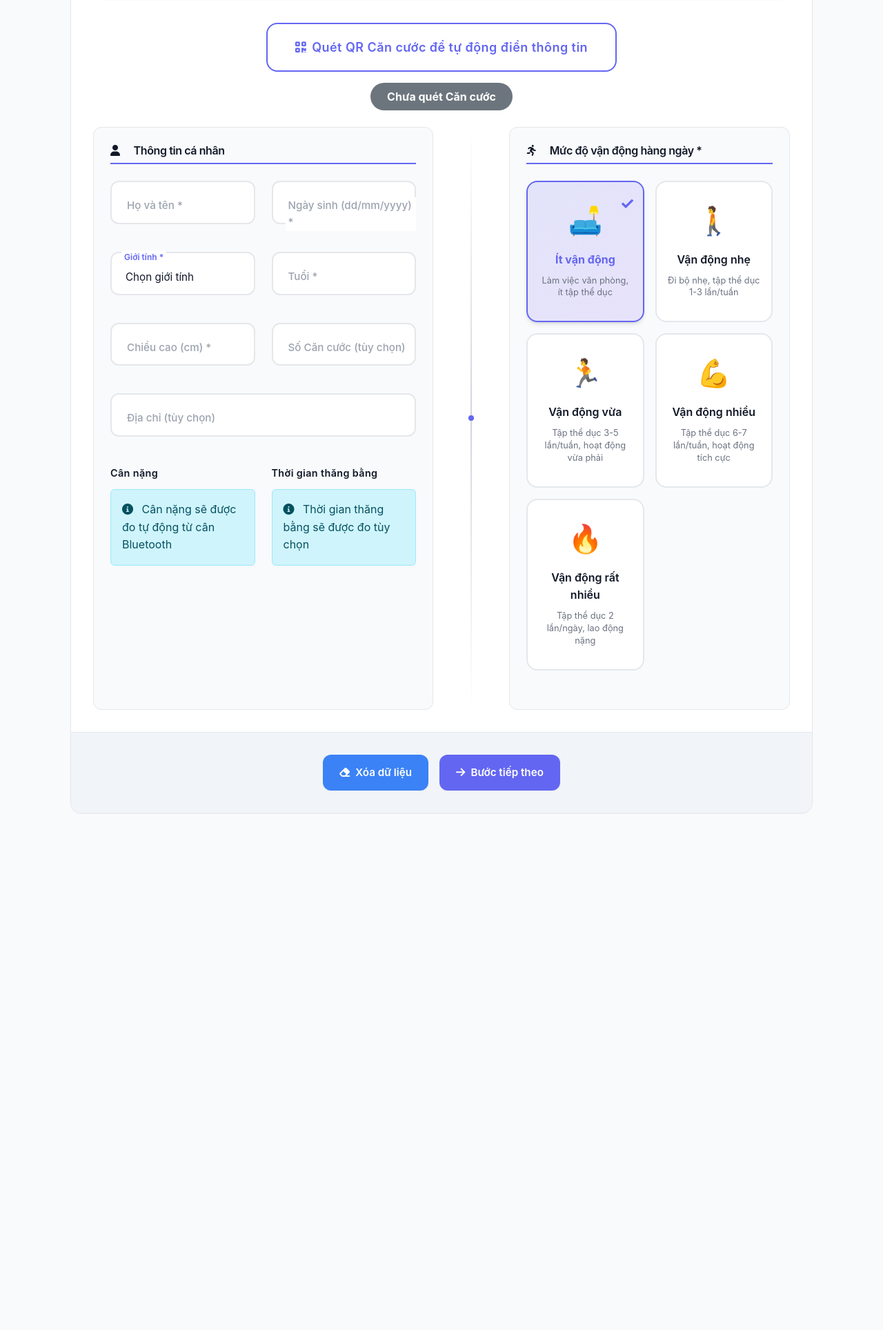
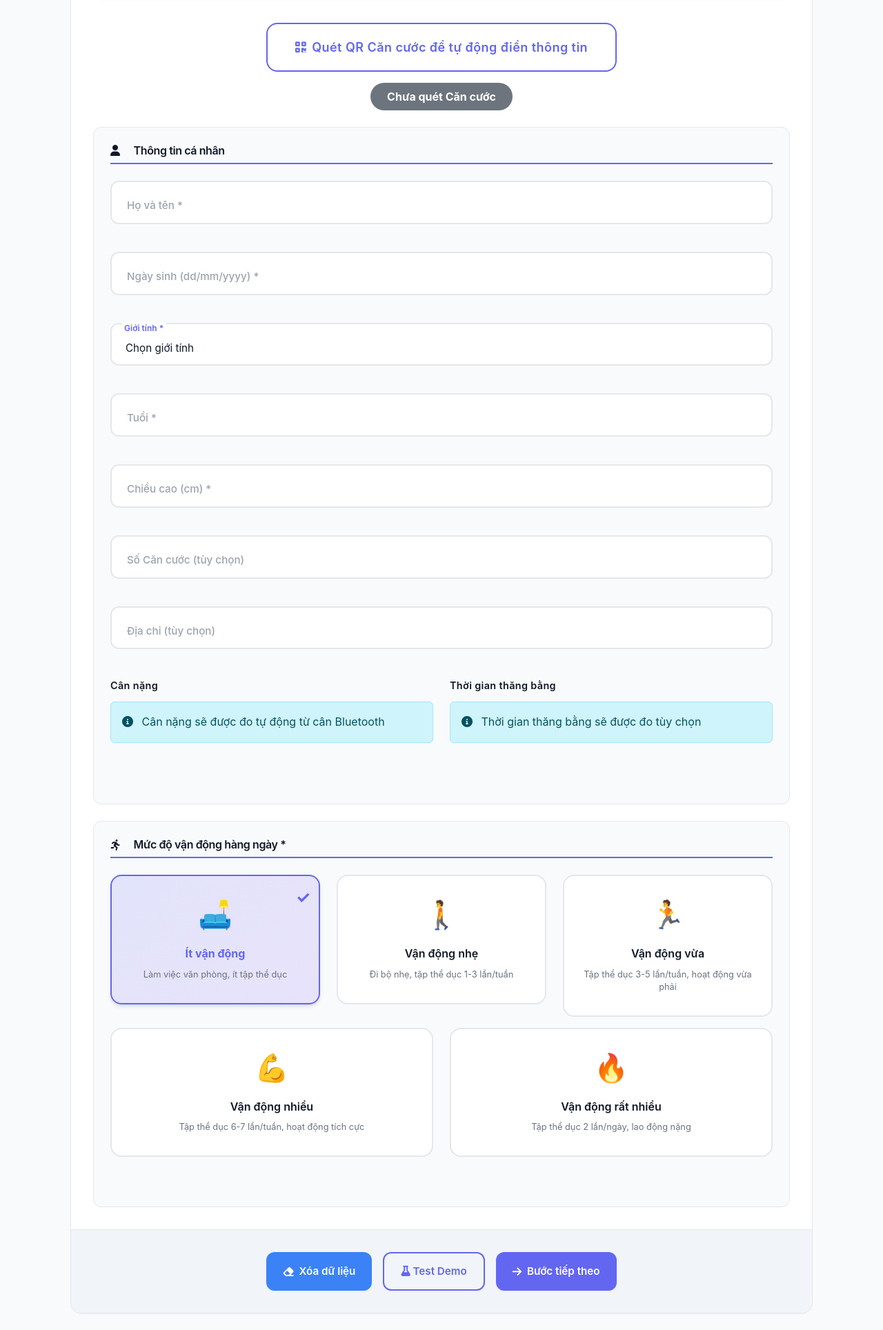
Before and after one commit to DatTwenty3/xiaomi_smart_scale_2, a Flask app: page / in a window 1280 px wide. Shown: the part 481-2409 px from the top of the page at 69% size. Before the commit the page ends 1660 px from the top, so only its background shows below. Run offline with Flask 3, Linux system fonts and the light colour scheme; some libraries are stand-ins or nearby versions.

Commit message:
- update UI

```diff
--- a/static/script.js
+++ b/static/script.js
@@ -4,7 +4,7 @@
 // CONFIGURATION
 // ==============================================================================
 const CONFIG = {
-    SHOW_TEST_BUTTON: false, // Đặt false để ẩn nút Test Demo
+    SHOW_TEST_BUTTON: true, // Đặt false để ẩn nút Test Demo
 };
 
 document.addEventListener('DOMContentLoaded', function() {
--- a/templates/index.html
+++ b/templates/index.html
@@ -119,24 +119,25 @@
                                     </div>
                                 </div>
 
-                                <!-- Two Column Layout -->
+                                <!-- Personal Information Section -->
                                 <div class="row">
-                                    <!-- Left Column: Personal Information -->
-                                    <div class="col-lg-6">
+                                    <div class="col-12">
                                         <div class="form-section">
                                             <h6 class="section-title mb-4">
                                                 <i class="fas fa-user me-2"></i>Thông tin cá nhân
                                             </h6>
 
                                             <div class="row">
-                                                <div class="col-md-6 mb-3">
+                                                <div class="col-12 mb-3">
                                                     <div class="form-group">
                                                         <input type="text" class="form-control" id="fullName" placeholder=" " required>
                                                         <label for="fullName" class="floating-label">Họ và tên *</label>
                                                         <div class="invalid-feedback"></div>
                                                     </div>
                                                 </div>
-                                                <div class="col-md-6 mb-3">
+                                            </div>
+                                            <div class="row">
+                                                <div class="col-12 mb-3">
                                                     <div class="form-group">
                                                         <input type="text" class="form-control" id="dateOfBirth" placeholder=" " required>
                                                         <label for="dateOfBirth" class="floating-label">Ngày sinh (dd/mm/yyyy) *</label>
@@ -145,7 +146,7 @@
                                                 </div>
                                             </div>
                                             <div class="row">
-                                                <div class="col-md-6 mb-3">
+                                                <div class="col-12 mb-3">
                                                     <div class="form-group">
                                                         <select class="form-select" id="gender" required>
                                                             <option value="">Chọn giới tính</option>
@@ -156,7 +157,9 @@
                                                         <div class="invalid-feedback"></div>
                                                     </div>
                                                 </div>
-                                                <div class="col-md-6 mb-3">
+                                            </div>
+                                            <div class="row">
+                                                <div class="col-12 mb-3">
                                                     <div class="form-group">
                                                         <input type="number" class="form-control" id="age"
                                                                min="1" max="120" placeholder=" " required>
@@ -166,7 +169,7 @@
                                                 </div>
                                             </div>
                                             <div class="row">
-                                                <div class="col-md-6 mb-3">
+                                                <div class="col-12 mb-3">
                                                     <div class="form-group">
                                                         <input type="number" class="form-control" id="height"
                                                                min="100" max="250" step="0.1" placeholder=" " required>
@@ -174,7 +177,9 @@
                                                         <div class="invalid-feedback"></div>
                                                     </div>
                                                 </div>
-                                                <div class="col-md-6 mb-3">
+                                            </div>
+                                            <div class="row">
+                                                <div class="col-12 mb-3">
                                                     <div class="form-group">
                                                         <input type="text" class="form-control" id="cccd" placeholder=" ">
                                                         <label for="cccd" class="floating-label">Số Căn cước (tùy chọn)</label>
@@ -217,20 +222,18 @@
                                             </div>
                                         </div>
                                     </div>
-
-                                    <!-- Vertical Divider -->
-                                    <div class="col-lg-1 d-flex justify-content-center align-items-center">
-                                        <div class="vertical-divider"></div>
                                 </div>
 
-                                    <!-- Right Column: Activity Level -->
-                                    <div class="col-lg-5">
+                                <!-- Activity Level Section -->
+                                <div class="row mt-4">
+                                    <div class="col-12">
                                         <div class="form-section">
                                             <h6 class="section-title mb-4">
                                                 <i class="fas fa-running me-2"></i>Mức độ vận động hàng ngày *
                                             </h6>
                                             <div class="activity-selector">
-                                                <div class="activity-options">
+                                                <div class="row">
+                                                    <div class="col-md-4 mb-3">
                                                         <div class="activity-option" data-value="1.2">
                                                             <div class="activity-icon">🛋️</div>
                                                             <div class="activity-content">
@@ -239,7 +242,9 @@
                                                             </div>
                                                             <div class="activity-check">✓</div>
                                                         </div>
+                                                    </div>
 
+                                                    <div class="col-md-4 mb-3">
                                                         <div class="activity-option" data-value="1.375">
                                                             <div class="activity-icon">🚶</div>
                                                             <div class="activity-content">
@@ -248,7 +253,9 @@
                                                             </div>
                                                             <div class="activity-check">✓</div>
                                                         </div>
+                                                    </div>
 
+                                                    <div class="col-md-4 mb-3">
                                                         <div class="activity-option" data-value="1.55">
                                                             <div class="activity-icon">🏃</div>
                                                             <div class="activity-content">
@@ -257,7 +264,11 @@
                                                             </div>
                                                             <div class="activity-check">✓</div>
                                                         </div>
+                                                    </div>
+                                                </div>
 
+                                                <div class="row">
+                                                    <div class="col-md-6 mb-3">
                                                         <div class="activity-option" data-value="1.725">
                                                             <div class="activity-icon">💪</div>
                                                             <div class="activity-content">
@@ -266,7 +277,9 @@
                                                             </div>
                                                             <div class="activity-check">✓</div>
                                                         </div>
+                                                    </div>
 
+                                                    <div class="col-md-6 mb-3">
                                                         <div class="activity-option" data-value="1.9">
                                                             <div class="activity-icon">🔥</div>
                                                             <div class="activity-content">
@@ -276,6 +289,8 @@
                                                             <div class="activity-check">✓</div>
                                                         </div>
                                                     </div>
+                                                </div>
+
                                                 <input type="hidden" id="activity" name="activity" value="1.2" required>
                                             </div>
                                         </div>
--- a/user_data/user_data.csv
+++ b/user_data/user_data.csv
@@ -52,3 +52,5 @@ datetime,name,age,gender,height,weight,dob,cccd_id,address,activity_factor,bmi,b
 07/09/2025 09:26,Lê Đạt,25,male,164.0,61.5,23/09/1999,084099010894,"Số 767, Khóm 3, Nguyệt Hóa, Vĩnh Long, Vĩnh Long",1.73,22.87,1557.39,2686.5,46.29,18.43,50.74,2.31,43.18,19.47,7.22,58.8,2.2
 07/09/2025 09:29,Lý Thị Mai,66,male,177.5,76.4,07/01/1959,564356442056,"789 Điện Biên Phủ, Quận Bình Thạnh, TP.HCM",1.73,24.25,1589.03,2741.08,55.76,21.07,49.35,2.8,52.16,18.92,17.62,68.25,16.4
 07/09/2025 14:07,Lê Đạt,25,male,166.0,62.0,23/09/1999,084099010894,"Số 767, Khóm 3, Nguyệt Hóa, Vĩnh Long, Vĩnh Long",1.73,22.5,1573.69,2714.61,47.13,17.65,51.26,2.35,43.98,19.68,7.0,60.2,13.3
+07/09/2025 14:44,Vũ Thị Phương,38,female,155.7,66.3,02/07/1987,650112065208,"789 Điện Biên Phủ, Quận Bình Thạnh, TP.HCM",1.73,27.35,1378.49,2377.89,41.41,35.47,35,1.79,29.09,8.88,13.67,51.42,11
+08/09/2025 09:37,Hoàng Văn Em,61,female,162.0,63.2,08/01/1964,227393171180,"123 Nguyễn Huệ, Quận 1, TP.HCM",1.2,24.08,1269.75,1523.7,43.13,32.06,40.08,1.88,33.6,13.08,13.97,55.2,23.2
```
Lines whose indentation alone changed are shown as unchanged.
